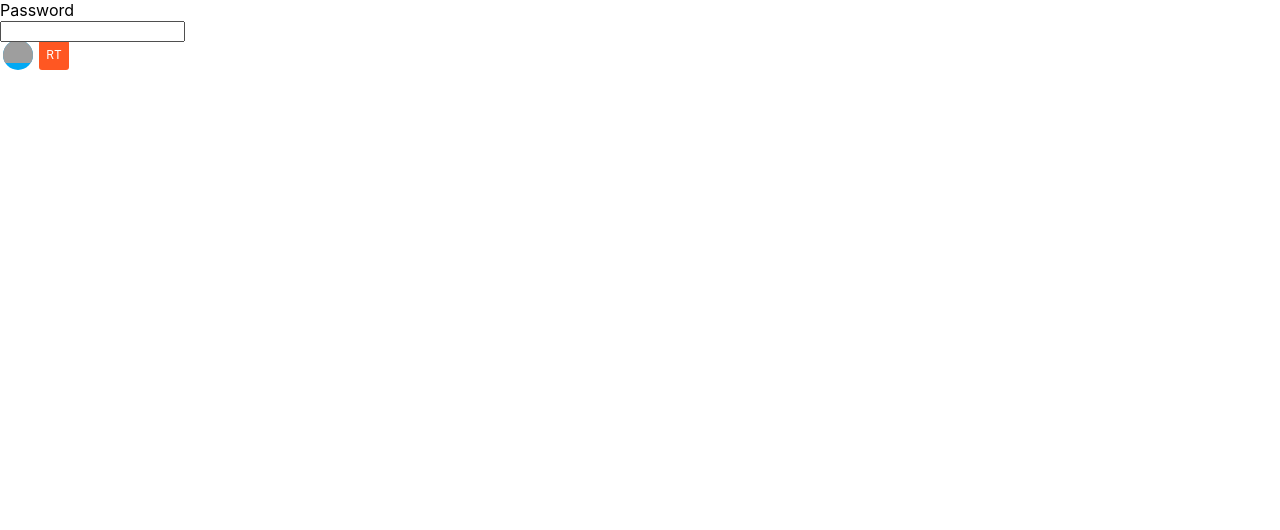
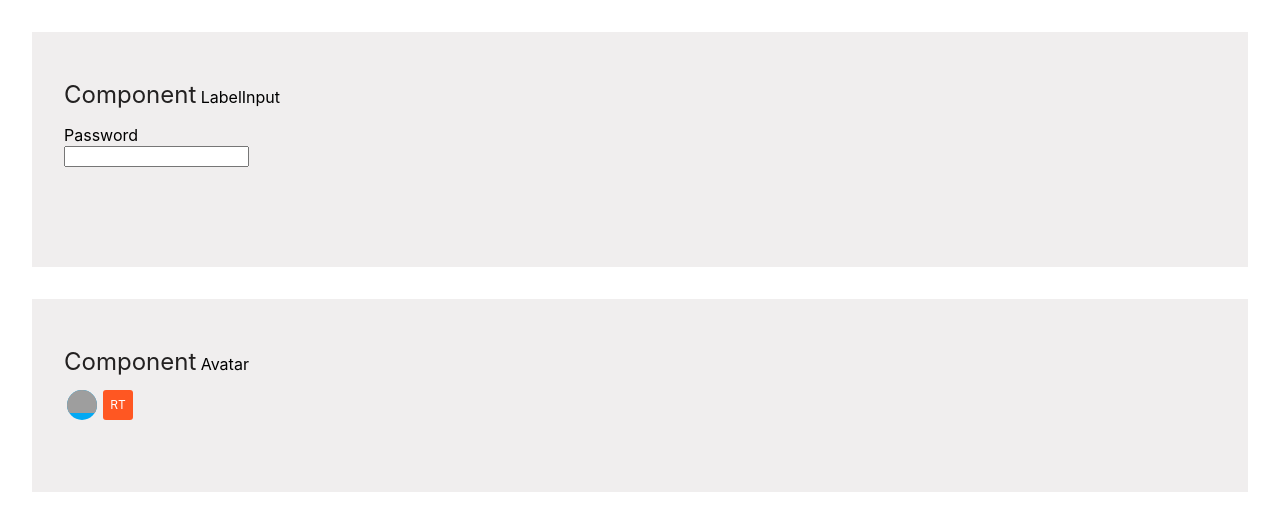
Before and after one commit to sachingvit/react-ui-toolkit, a React (Create React App) app: page / in a window 1280 px wide. Shown: the top 530 px of the page. Built offline with nearby package versions, Linux system fonts and the light colour scheme; grey boxes are pictures that could not be loaded.

Commit message:
update demo page and added task tracker

```diff
--- a/src/App.js
+++ b/src/App.js
@@ -5,7 +5,7 @@ import { LableInput } from './lib/component/LabelInput/LableInput'
 
 
 const Password = () => <div toolkit-data-field='custom-component'>Password</div>
-
+const ComponentNameDispay = ({ name }) => <p><span>Component</span> {name}</p>
 function App() {
   const labelProps = {
     id: (new Date()).getTime(),
@@ -33,8 +33,14 @@ function App() {
 
   return (
     <div className="App">
-      <LableInput {...labelProps} />
-      {avatarProps.map(prop => <Avatar {...prop} />)}
+      <div className="demo-content-area">
+        <ComponentNameDispay name="LabelInput" />
+        <LableInput {...labelProps} />
+      </div>
+      <div className="demo-content-area">
+        <ComponentNameDispay name="Avatar" />
+        {avatarProps.map(prop => <Avatar {...prop} />)}
+      </div>
     </div>
   );
 }
--- a/src/index.css
+++ b/src/index.css
@@ -1,13 +1,26 @@
         body {
             margin: 0;
-  font-family: -apple-system, BlinkMacSystemFont, 'Segoe UI', 'Roboto', 'Oxygen',
-    'Ubuntu', 'Cantarell', 'Fira Sans', 'Droid Sans', 'Helvetica Neue',
-    sans-serif;
+            font-family: -apple-system, BlinkMacSystemFont, 'Segoe UI', 'Roboto', 'Oxygen', 'Ubuntu', 'Cantarell', 'Fira Sans', 'Droid Sans', 'Helvetica Neue', sans-serif;
             -webkit-font-smoothing: antialiased;
             -moz-osx-font-smoothing: grayscale;
         }
 
         code {
-  font-family: source-code-pro, Menlo, Monaco, Consolas, 'Courier New',
-    monospace;
+            font-family: source-code-pro, Menlo, Monaco, Consolas, 'Courier New', monospace;
         }
+
+        div.demo-content-area {
+            padding: 2rem;
+            margin: 2rem;
+            background-color: #f0eeee;
+            padding-block-end: 100px;
+        }
+
+        div.demo-content-area:hover {
+            background-color: #d6d6d6;
+        }
+
+        div.demo-content-area p span {
+            font-size: 1.5rem;
+            color: rgba(26, 24, 24, 0.959);
+        }
--- a/src/lib/component/Avatar/Avatar.js
+++ b/src/lib/component/Avatar/Avatar.js
@@ -26,7 +26,12 @@ function Avatar(props) {
         return (
             <div>
                 <div className={classes} data-image-src="/broken-image-src" title={title}>
-                    <img onError={imageErrorHandler} src={imageSrc} className="image-avatar" style={{ display: "block" }} alt={title} />
+                    <img
+                        onError={imageErrorHandler}
+                        src={imageSrc}
+                        className="image-avatar"
+                        style={{ display: "block" }}
+                        alt={title} />
                 </div>
             </div>
         )
@@ -35,7 +40,10 @@ function Avatar(props) {
         return (
             <div>
                 <div className={classes} title={title}>
-                    <Typography text={avatarInitials} classes="text-avatar" htmlElement="span" />
+                    <Typography
+                        text={avatarInitials}
+                        classes="text-avatar"
+                        htmlElement="span" />
                 </div>
             </div>
         )
@@ -47,14 +55,16 @@ Avatar.defaultProps = {
     type: 'box',
     text: '',
     avatarImage: '',
-    avatarImageAlt: ''
+    avatarImageAlt: '',
+    size: 'small'
 }
 
 Avatar.propTypes = {
     text: PropTypes.string,
     avatarImageAlt: PropTypes.string,
     avatarImage: PropTypes.oneOf([PropTypes.string, PropTypes.instanceOf(React.Component)]),
-    type: PropTypes.oneOf(['box', 'round'])
+    type: PropTypes.oneOf(['box', 'round']),
+    size: PropTypes.oneOf(['small', 'medium', 'large'])
 }
 
 export { Avatar }
```
Also changed, not shown: 2 other files (tests, documents, lock files or other folders). Lines whose indentation alone changed are shown as unchanged.
